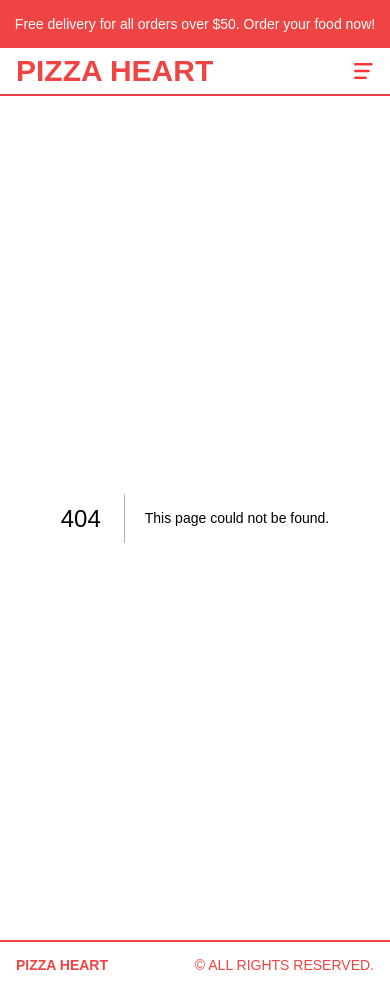
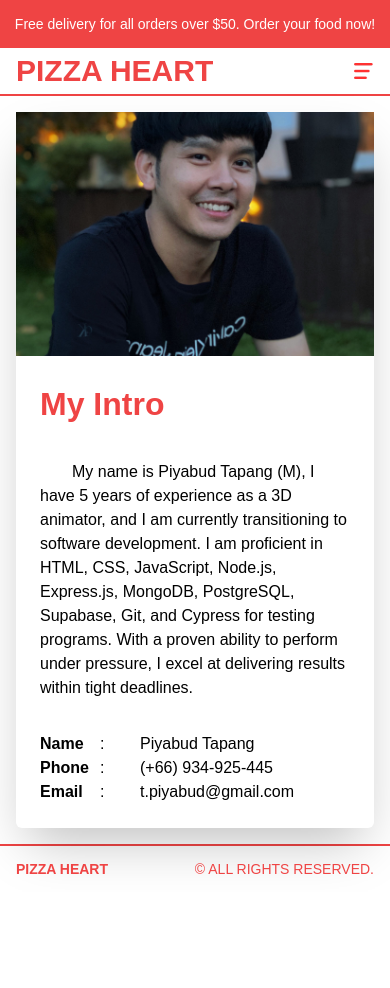
Before and after one commit to Piyabud/Food-Delivery-App, a Next.js app in the folder client/: page /contact in a window 390 px wide. Before the commit this address had no page. After the commit the page ends 892 px from the top, so only its background shows below. Built offline with nearby package versions, Linux system fonts and the light colour scheme.

Commit message:
feat : edit responsive size

```diff
--- a/client/src/app/cart/page.tsx
+++ b/client/src/app/cart/page.tsx
@@ -74,8 +74,8 @@ const CartPage = () => {
         </div>
       </div>
       {/* PAYMENT CONTAINER */}
-      <div className="h-1/2 p-4 bg-[--secondary] flex flex-col gap-4 justify-center lg:h-full lg:w-1/3 2xl:w-1/2 lg:px-20 xl:px-40 2xl:text-xl 2xl:gap-6">
-        <div className="flex justify-between">
+      <div className="border border-green-500 h-1/3 p-4 bg-[--secondary] flex flex-col gap-4 justify-center lg:h-full lg:w-1/2 2xl:w-1/2 lg:px-20  2xl:text-xl 2xl:gap-6">
+        <div className="flex justify-between ">
           <span className="">Subtotal (3 items)</span>
           <span className="">$81.70</span>
         </div>
@@ -92,7 +92,7 @@ const CartPage = () => {
           <span className="">TOTAL(INCL. VAT)</span>
           <span className="font-bold">$81.70</span>
         </div>
-        <button className="bg-[--Primary] text-white p-3 rounded-md w-1/2 self-end">
+        <button className="bg-[--Primary] text-white p-[12px] rounded-md w-full self-end">
           CHECKOUT
         </button>
       </div>
--- a/client/src/app/contract/page.tsx
+++ b/client/src/app/contact/page.tsx
@@ -2,19 +2,19 @@ import React from "react";
 import Image from "next/image";
 import Link from "next/link";
 
-function ContractPage() {
+function ContactPage() {
   return (
     <div className="p-4 h-[calc(100vh-6rem)] md:h-[calc(100vh-9rem)] flex items-center justify-center">
       {/* BOX */}
-      <div className=" h-full shadow-2xl rounded-md flex flex-col md:flex-row md:h-[70%] md:w-full lg:w-[60%] 2xl:w-1/2">
+      <div className=" h-full shadow-2xl rounded-md flex flex-col md:flex-row md:h-[80%] md:w-full lg:w-[80%] 2xl:w-[80%]">
         {/* IMAGE CONTAINER */}
-        <div className="relative h-1/3 w-full md:h-full md:w-1/2">
+        <div className="relative h-1/2 w-full md:h-full md:w-1/2">
           <Image src="/IMG_2378.JPG" alt="" fill className="object-cover" />
         </div>
         {/* FORM CONTAINER */}
-        <div className="p-10 flex flex-col gap-8 md:w-1/2">
-          <div className="user-info">
-            <h1 className=" text-[48px] font-extrabold text-red-500 mb-8">
+        <div className="p-6 flex flex-col  md:w-1/2">
+          <div className="user-info w-fit h-fit">
+            <h1 className=" text-[32px] font-extrabold text-red-500 mb-8">
               My Intro
             </h1>
             <p className="mb-8 indent-8">
@@ -33,20 +33,20 @@ function ContractPage() {
                       {/* <FontAwesomeIcon icon={faUser} /> */}
                     </td>
                     <td className="w-[60px] font-bold">Name</td>
-                    <td className="w-[50px]">:</td>
-                    <td className="w-[50px]">Piyabud Tapang</td>
+                    <td className="w-[40px]">:</td>
+                    <td className="">Piyabud Tapang</td>
                   </tr>
                   <tr>
                     <td>{/* <FontAwesomeIcon icon={faPhoneFlip} /> */}</td>
                     <td className="w-[60px] font-bold">Phone</td>
-                    <td className="w-[60px] ">:</td>
-                    <td className="w-[60px]">(+66) 934-925-445</td>
+                    <td className="w-[40px] ">:</td>
+                    <td className="">(+66) 934-925-445</td>
                   </tr>
                   <tr>
                     <td>{/* <FontAwesomeIcon icon={faEnvelope} /> */}</td>
                     <td className="w-[60px] font-bold">Email</td>
-                    <td className="w-[60px] ">:</td>
-                    <td className="w-[60px] ">t.piyabud@gmail.com</td>
+                    <td className="w-[40px] ">:</td>
+                    <td className="">t.piyabud@gmail.com</td>
                   </tr>
                 </tbody>
               </table>
@@ -58,4 +58,4 @@ function ContractPage() {
   );
 }
 
-export default ContractPage;
+export default ContactPage;
--- a/client/src/components/Menu.tsx
+++ b/client/src/components/Menu.tsx
@@ -7,8 +7,7 @@ import CartIcon from "./CartIcon";
 const links = [
   { id: 1, title: "Homepage", url: "/" },
   { id: 2, title: "Menu", url: "/menu" },
-
-  { id: 3, title: "Contact", url: "/" },
+  { id: 3, title: "Contact", url: "/contact" },
 ];
 
 function Menu() {
--- a/client/src/components/Navbar.tsx
+++ b/client/src/components/Navbar.tsx
@@ -19,7 +19,7 @@ function Navbar() {
       <div className="hidden md:flex gap-6 flex-1 font-bold">
         <Link href={"/"}>Homepage</Link>
         <Link href={"/menu"}>Menu</Link>
-        <Link href={"/contract"}>Contract</Link>
+        <Link href={"/contact"}>Contact</Link>
       </div>
       {/* LoGO */}
       <div className="text-3xl  font-extrabold flex-1 md:text-center">
```
